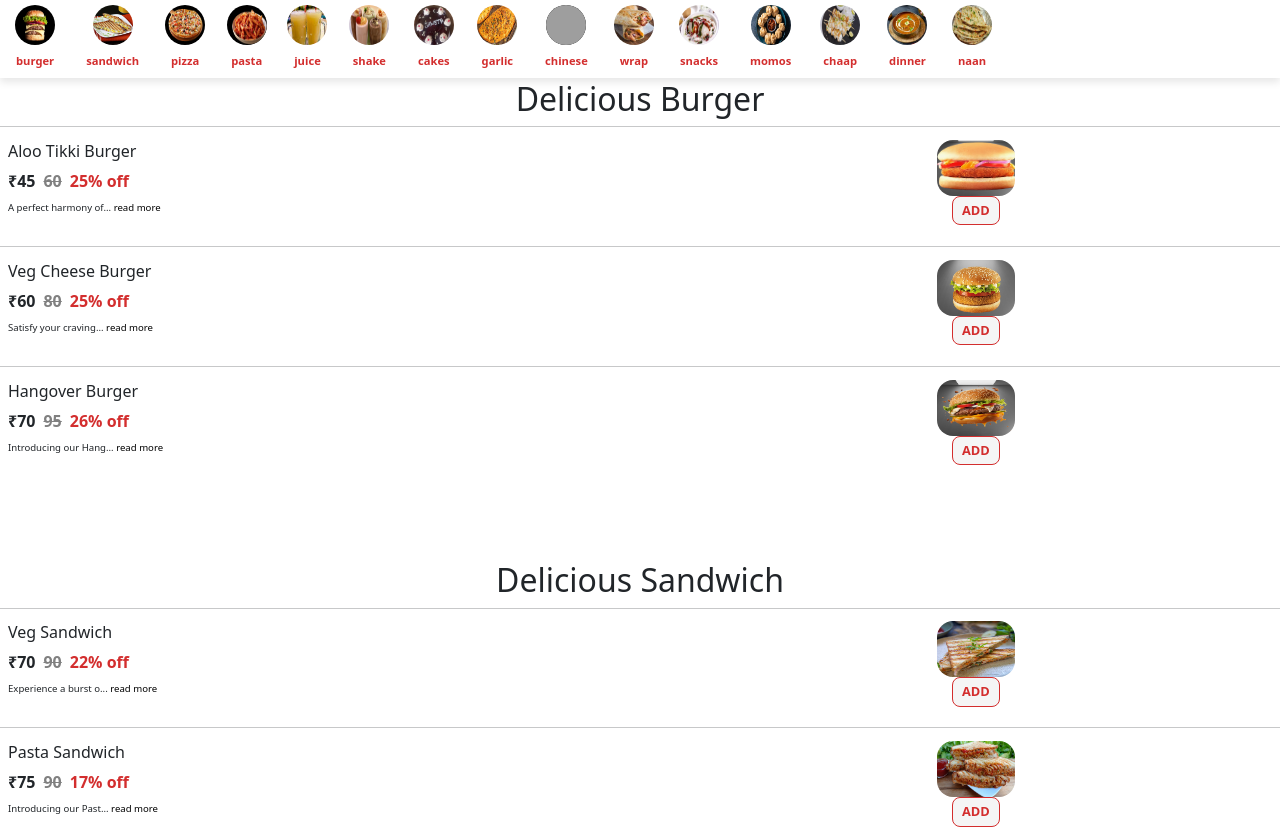
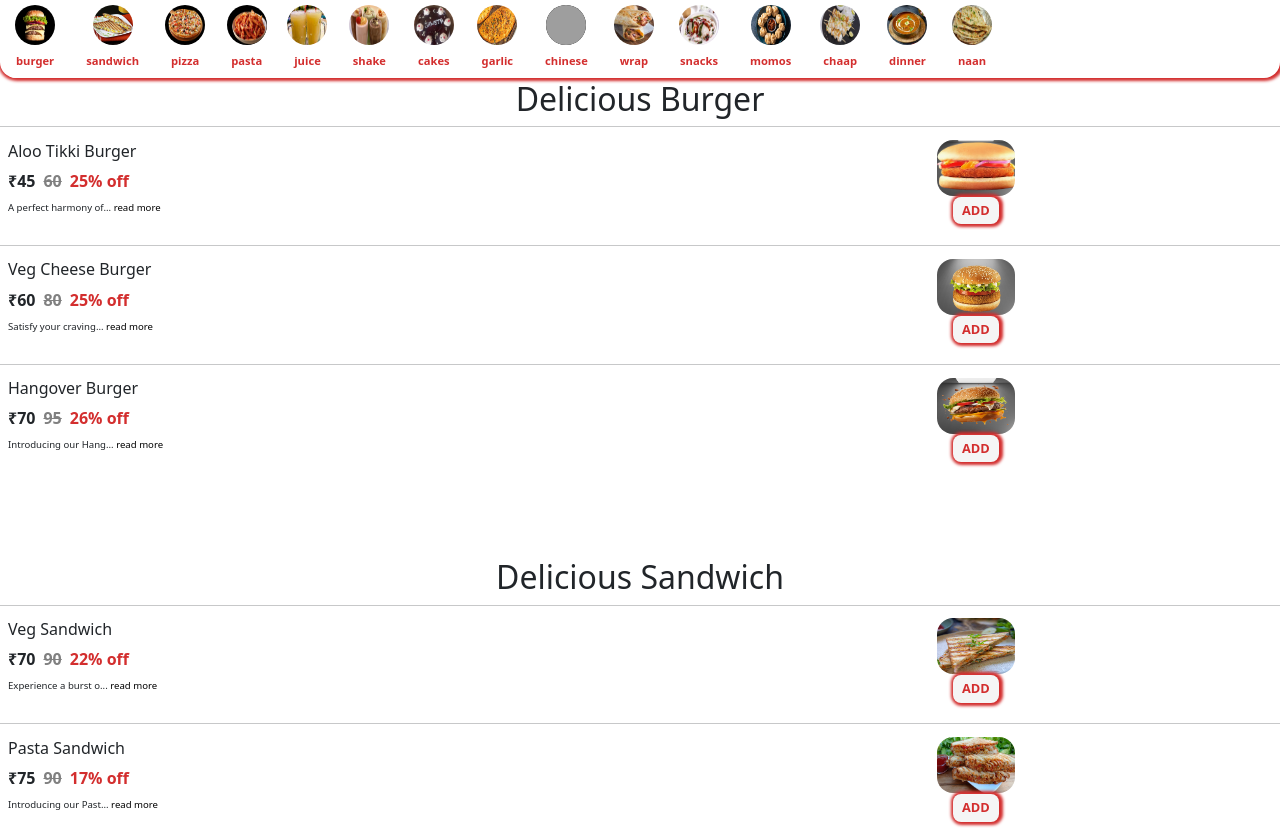
Before and after one commit to neeraj1264/DigitalMenu, a React (Vite) app: page /menu in a window 1280 px wide. Shown: the top 829 px of the page. Built offline with nearby package versions, Linux system fonts and the light colour scheme; grey boxes are pictures that could not be loaded.

Commit message:
ui color change

```diff
--- a/src/App.css
+++ b/src/App.css
@@ -15,7 +15,8 @@ a {
   border-radius: 1rem;
 }
 .add-btn {
-  border: 1px solid var(--bg);
+  /* border: 1px solid var(--bg); */
+  box-shadow: 1px 0px 3px 3px var(--bg);
   background: whitesmoke;
   width: fit-content;
   align-items: center;
--- a/src/components/Pages/CustomCard.jsx
+++ b/src/components/Pages/CustomCard.jsx
@@ -198,6 +198,7 @@ const CustomCard = ({ id, name, description, price, image, mrp , size}) => {
                   border: "none",
                   background: "#d32e2e",
                   borderRadius: ".5rem",
+                  boxShadow: "1px 0px 3px 3px white"
                 }}
                 onClick={handleRemoveToCart}
               >
--- a/src/components/Pages/Pizza/PizzaPage.jsx
+++ b/src/components/Pages/Pizza/PizzaPage.jsx
@@ -293,6 +293,7 @@ const PizzaPage = ({ id, name, description, price, image, mrp, size }) => {
                   border: "none",
                   background: "#d32e2e",
                   borderRadius: ".5rem",
+                  boxShadow: "1px 0px 3px 3px white"
                 }}
                 onClick={handleRemoveToCart}
               >
--- a/src/components/Pages/Un-CustomizeCard/cards.jsx
+++ b/src/components/Pages/Un-CustomizeCard/cards.jsx
@@ -115,6 +115,7 @@ const Cards = ({ id, name, description, price, image, mrp }) => {
                   borderRadius: ".5rem",
                   padding: ".2rem .5rem",
                   fontSize: ".8rem",
+                  boxShadow: "1px 0px 3px 3px white"
                 }}
                 onClick={handleRemoveToCart}
               >
--- a/src/components/Pages/cakes/Cakepage.jsx
+++ b/src/components/Pages/cakes/Cakepage.jsx
@@ -213,6 +213,7 @@ const CakeCard = ({ id, name, description, price, image, mrp, size }) => {
                   border: "none",
                   background: "#d32e2e",
                   borderRadius: ".5rem",
+                  boxShadow: "1px 0px 3px 3px white"
                 }}
                 onClick={handleRemoveToCart}
               >
--- a/src/components/categories/Category.css
+++ b/src/components/categories/Category.css
@@ -40,4 +40,6 @@
     overflow-x: auto;
     scrollbar-width: thin;
     scrollbar-color: transparent transparent;
+    border-radius: 0 0 1rem 1rem;
+    box-shadow: 1px 0px 3px 3px var(--bg);
   }
--- a/src/components/shoppingCart/Cart.jsx
+++ b/src/components/shoppingCart/Cart.jsx
@@ -355,7 +355,7 @@ ${productDetails}
                           className="nettotal"
                           // style={{ textAlign: "center", fontWeight: 800 , fontSize: "1rem" , border: "none"}}
                         >
-                          Net Total: <span style={{marginLeft:"1rem"}}>{calculateTotal()}</span>
+                          Net Total: <span style={{marginLeft:"1rem"}}>{calculateTotal()}/-</span>
                         </td>
                         {/* <td
                           style={{
```
